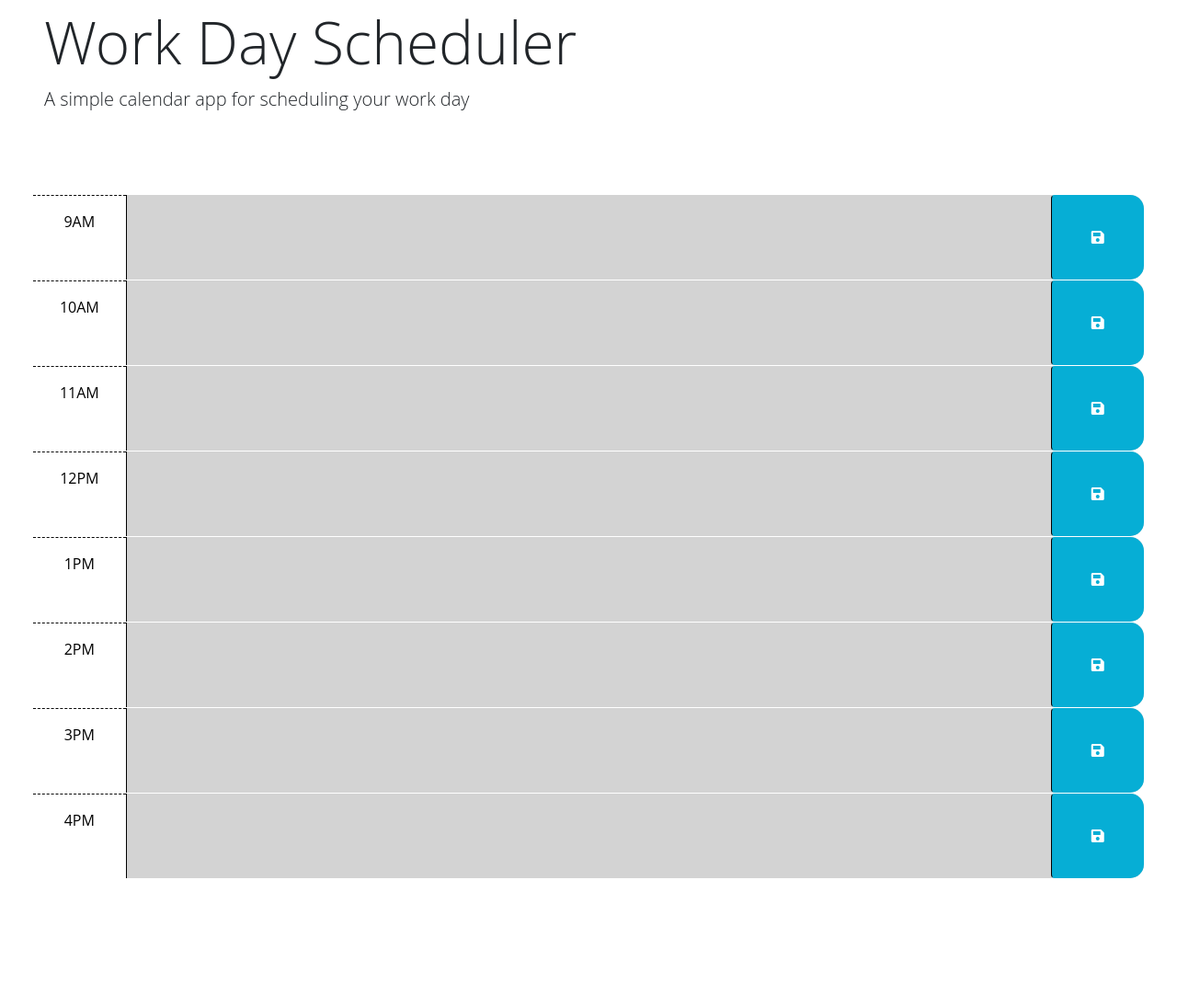
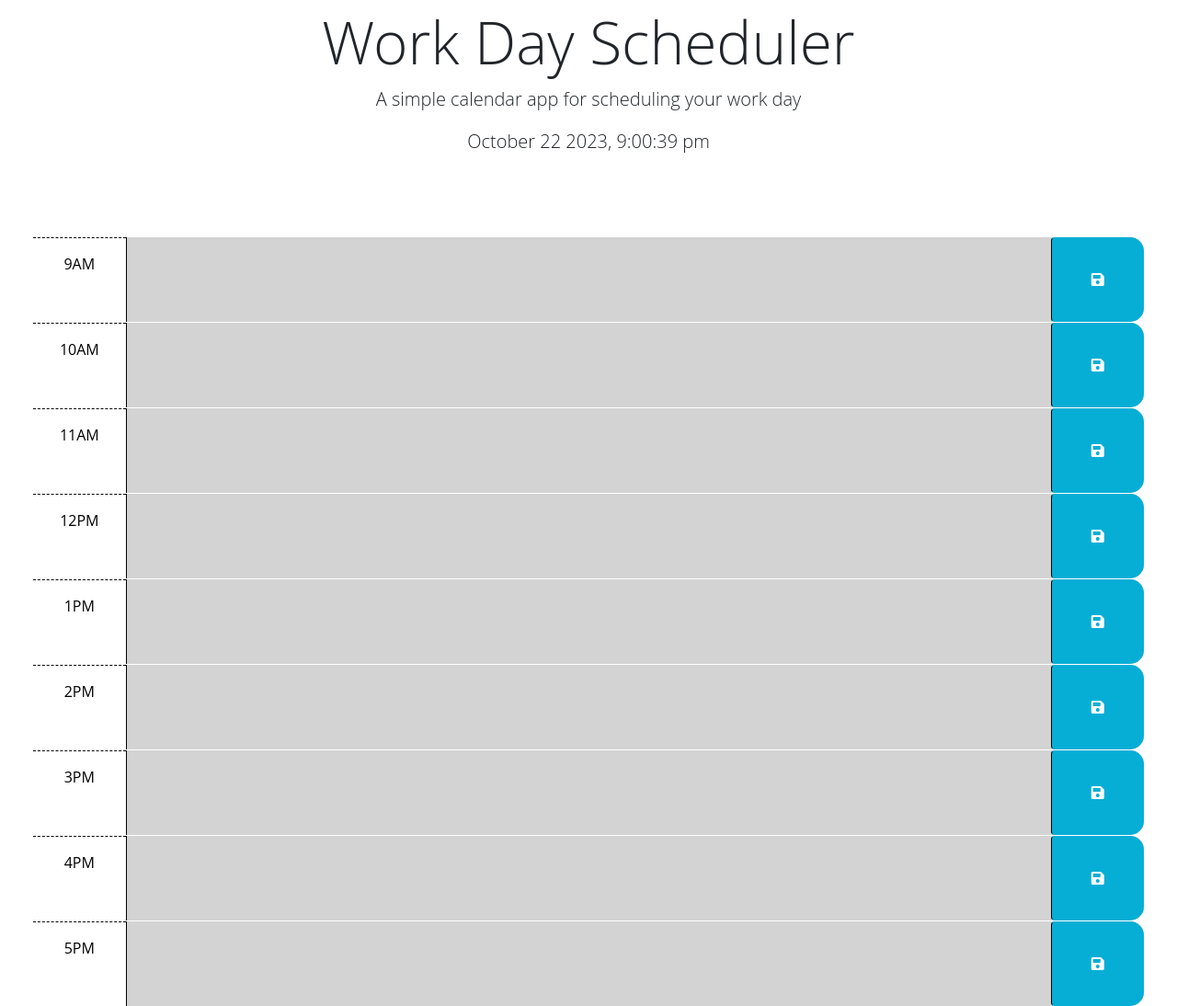
Before and after one commit to Marydesh/kyiv, a plain HTML site: page index.html in a window 1280 px wide. Shown: the part 40-1134 px from the top of the page at 92% size. Before the commit the page ends 995 px from the top, so only its background shows below. Drawn offline with nearby package versions, Linux system fonts and the light colour scheme.

Commit message:
Adding screenshots, updated final code

```diff
--- a/index.html
+++ b/index.html
@@ -20,18 +20,8 @@
     <p class="lead">A simple calendar app for scheduling your work day</p>
     <p id="currentDay" class="lead"></p>
   </header>
+  <!-- creted more time blocks to reflect the 9 to 5 working day schedule -->
   <div class="container-fluid px-5">
-    <!-- Use class for "past", "present", and "future" to apply styles to the
-        time-block divs accordingly. The javascript will need to do this by
-        adding/removing these classes on each div by comparing the hour in the
-        id to the current hour. The html provided below is meant to be an example
-        demonstrating how the css provided can be leveraged to create the
-        desired layout and colors. The html below should be removed or updated
-        in the finished product. Remember to delete this comment once the
-        code is implemented.
-        -->
-
-    <!-- Example of a past time block. The "past" class adds a gray background color. -->
     <div id="hour-9" class="row time-block ">
       <div class="col-2 col-md-1 hour text-center py-3">9AM</div>
       <textarea class="col-8 col-md-10 description" rows="3"> </textarea>
@@ -39,8 +29,6 @@
         <i class="fas fa-save" aria-hidden="true"></i>
       </button>
     </div>
-
-    <!-- Example of a present time block. The "present" class adds a red background color. -->
     <div id="hour-10" class="row time-block ">
       <div class="col-2 col-md-1 hour text-center py-3">10AM</div>
       <textarea class="col-8 col-md-10 description" rows="3"> </textarea>
@@ -48,8 +36,6 @@
         <i class="fas fa-save" aria-hidden="true"></i>
       </button>
     </div>
-
-    <!-- Example of a future time block. The "future" class adds a green background color. -->
     <div id="hour-11" class="row time-block ">
       <div class="col-2 col-md-1 hour text-center py-3">11AM</div>
       <textarea class="col-8 col-md-10 description" rows="3"> </textarea>
@@ -57,7 +43,6 @@
         <i class="fas fa-save" aria-hidden="true"></i>
       </button>
     </div>
-    <!-- new -->
     <div id="hour-12" class="row time-block ">
       <div class="col-2 col-md-1 hour text-center py-3">12PM</div>
       <textarea class="col-8 col-md-10 description" rows="3"> </textarea>
@@ -93,6 +78,13 @@
         <i class="fas fa-save" aria-hidden="true"></i>
       </button>
     </div>
+    <div id="hour-17" class="row time-block ">
+      <div class="col-2 col-md-1 hour text-center py-3">5PM</div>
+      <textarea class="col-8 col-md-10 description" rows="3"> </textarea>
+      <button class="btn saveBtn col-2 col-md-1" aria-label="save">
+        <i class="fas fa-save" aria-hidden="true"></i>
+      </button>
+    </div>
   </div>
 
   <script src="https://cdnjs.cloudflare.com/ajax/libs/jquery/3.2.1/jquery.min.js"></script>
--- a/script.js
+++ b/script.js
@@ -9,6 +9,8 @@ $(function () {
   // time-block containing the button that was clicked? How might the id be
   // useful when saving the description in local storage?
 
+
+  // Adedd a function to save the text to the local storage when the save button is clicked
   const timeBlocks = $(".time-block")
   timeBlocks.each(function (i, timeBlock) {
     const saveBtn = $(timeBlock).children('.saveBtn')
@@ -31,13 +33,11 @@ $(function () {
     let id = timeBlock.id
     //get the hour inside the id
     let blockHour = id.slice(5)
-    //let blockHour = id.split("-")[1]
-    console.log(blockHour, currentHour);
     //compare the block hour to the currentHour
-    if(currentHour < blockHour){
+    if (currentHour < blockHour) {
       //assign class 'future' to timeblock
       $(this).addClass('future')
-    } else if (currentHour > blockHour){
+    } else if (currentHour > blockHour) {
       //assign class 'past' to timeblock
       $(this).addClass('past')
     } else {
@@ -45,77 +45,26 @@ $(function () {
       $(this).addClass('present')
     }
   })
-  // const prevHour = currentHour.subtract(1, 'hour')
-  // const nextHour = currentHour.add(1, 'hour')
-  // const hours = [prevHour, currentHour, nextHour]
-  // timeBlocks.each(function(i, timeBlock) {
-  //   const hourEl = $(timeBlock).children('.hour')
-  //   const hour = hours[i]
-  //   hourEl.text(hour.format("ha"))
-  //   timeBlock.id = "hour-" + hour.format('h')
-  // })
-
   // TODO: Add code to get any user input that was saved in localStorage and set
   // the values of the corresponding textarea elements. HINT: How can the id
   // attribute of each time-block be used to do this?
 
   timeBlocks.each(function (i, timeBlock) {
-    // const hour = hours[i]
-    // const textArea = $(timeBlock).children('textarea')
-    // const saved = localStorage.getItem("hour-" + hour.format('h'))
-    // if (!saved) return
-    // $(textArea).val(saved)
+    const textArea = $(timeBlock).children('textarea')
+    const saved = localStorage.getItem(timeBlock.id)
+    if (!saved) return
+    $(textArea).val(saved)
   })
+  // THEN the current day is displayed at the top of the calendar
 
   // TODO: Add code to display the current date in the header of the page.
-  /*
-    $()
-      .text("..")
-      currentHour.format("")
 
-    https://api.jquery.com/
-      .text()
-      .val()
-      .each()
-      .on()
-      $()
-  */
+  // Added a function to display current time up to seconds
+  function displayTime() {
+    $('#currentDay').text(dayjs().format('MMMM D YYYY, h:mm:ss a'))
+  }
+
+  displayTime()
+  setInterval(displayTime, 1000)
+
 });
-
-
-// const _saveBtns = document.querySelectorAll(".saveBtn")
-// _saveBtns.forEach(function(banana, abc) {
-//   console.log(`
-//     the banana is: ${banana}
-//     the index is: ${abc}
-//   `)
-// })
-
-/*
-  https://day.js.org/docs/en/get-set/hour
-
-  HTMLElement.addEventListener("mouseenter", function(){})
-  HTMLElement.addEventListener("mouseenter", ()=>{})
-
-  When you do DOM stuff with plain HTML, you are dealing with HTMLElement objects
-    {
-      innerText: "",
-      innerHTML: "",
-      addEventListener: (){},
-      style: {
-        backgroundColor: ""
-      }
-    }
-  When you do DOM stuff with plain jQuery, you are dealing with jQuery objects
-    {
-      text(){},
-      on(){},
-    }
-
-    localStorage.getItem("key")
-    localStorage.setItem("key", "value")
-
-    // https://day.js.org/docs/en/parse/string-format
-    https://day.js.org/docs/en/display/format
-    https://day.js.org/docs/en/manipulate/add
-*/
--- a/style.css
+++ b/style.css
@@ -1,6 +1,13 @@
 body {
   font-family: 'Open Sans', sans-serif;
   font-size: 16px;
+}
+/* added  header style to display the header elements in a column and center items */
+header {
+  display: flex;
+  flex-direction: column;
+  align-items: center;
+
 }
 
 textarea {
```
Also changed, not shown: Assets/scr 1.png (added), Assets/scr 2.png (added), Assets/scr 3.png (added), 1 other file.
